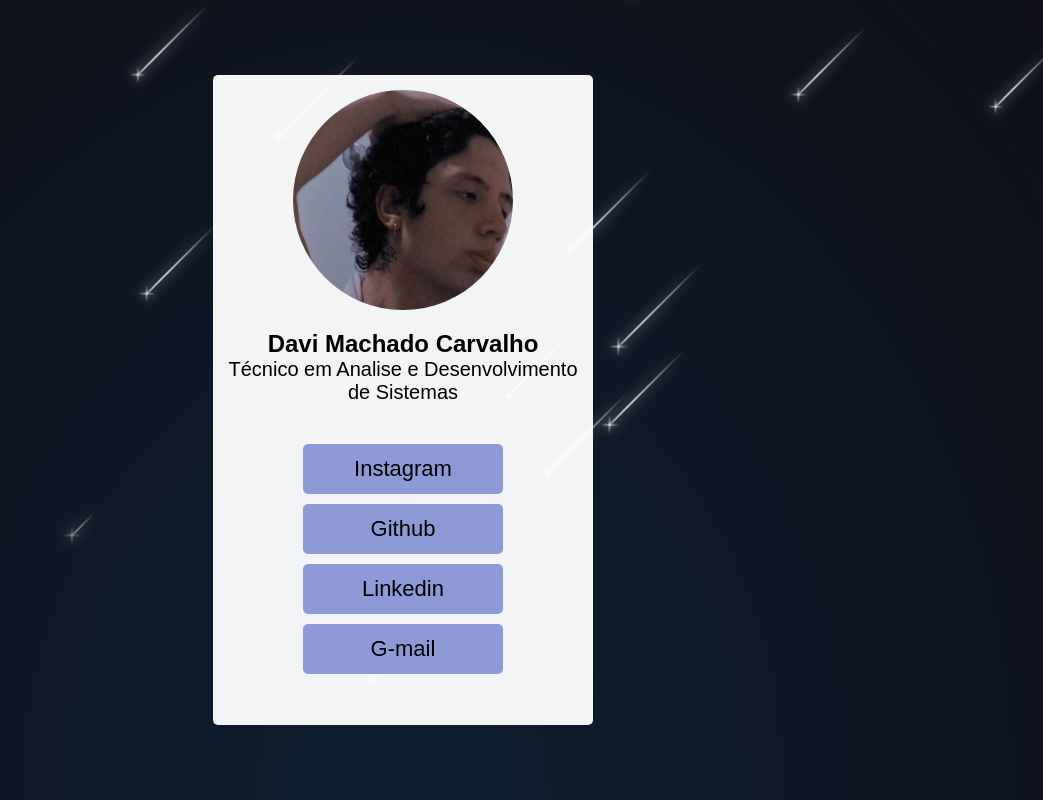
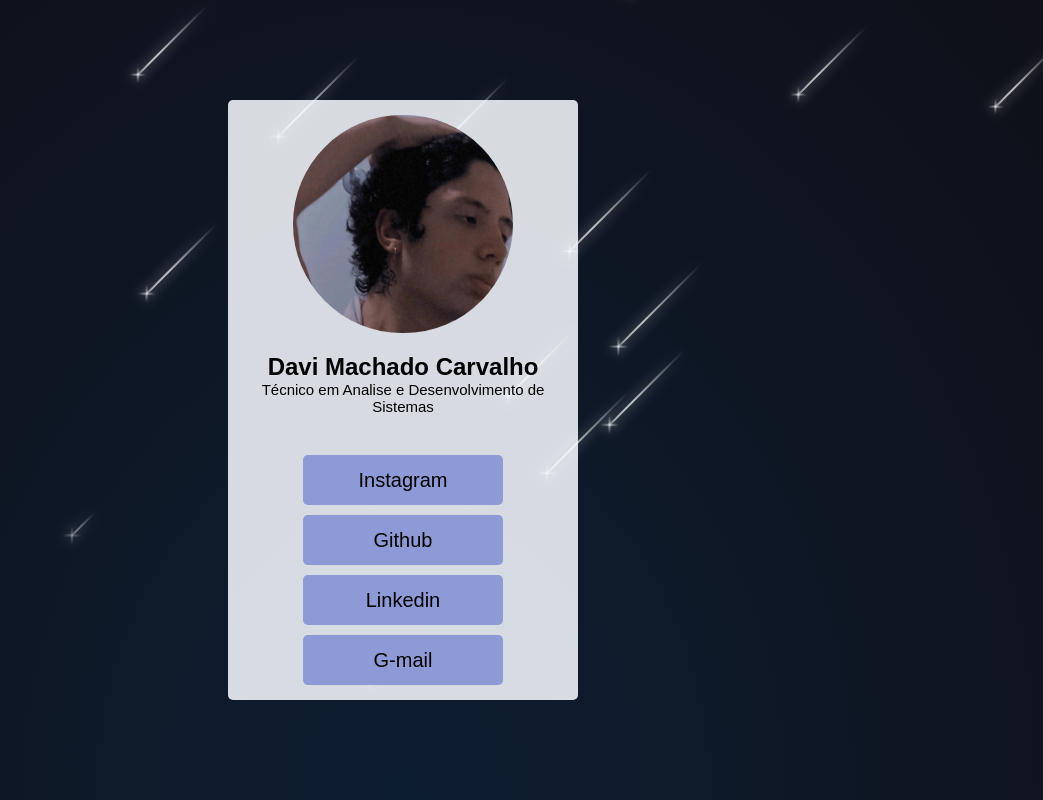
Before and after one commit to MeckyM/linktree, a plain HTML site: page index.html in a window 1280 px wide. Shown: the whole page, without its empty margins (237-1280 px from the left). Drawn offline with Linux system fonts and the light colour scheme.

Commit message:
Update index.css

```diff
--- a/style/index.css
+++ b/style/index.css
@@ -391,21 +391,21 @@
   }
 }
 .card {
-  background-color: rgba(255, 255, 255, 0.952);
+  background-color: rgba(249, 251, 255, 0.863);
   z-index: 10;
   display: flex;
   flex-direction: column;
   align-items: center;
   border-radius: 5px;
-  height: 650px;
-  width: 380px;
+  height: 600px;
+  width: 350px;
   padding: 15px;
 }
 .card h1 {
   margin-top: 20px;
 }
 .card p {
-  font-size: 20px;
+  font-size: 15px;
   text-align: center;
   margin-bottom: 30px;
 }
@@ -431,6 +431,3 @@
   background-color: #6371ac;
   cursor: pointer;
 }
-.card .links a {
-  font-size: 22px;
-}/*# sourceMappingURL=index.css.map */
```
